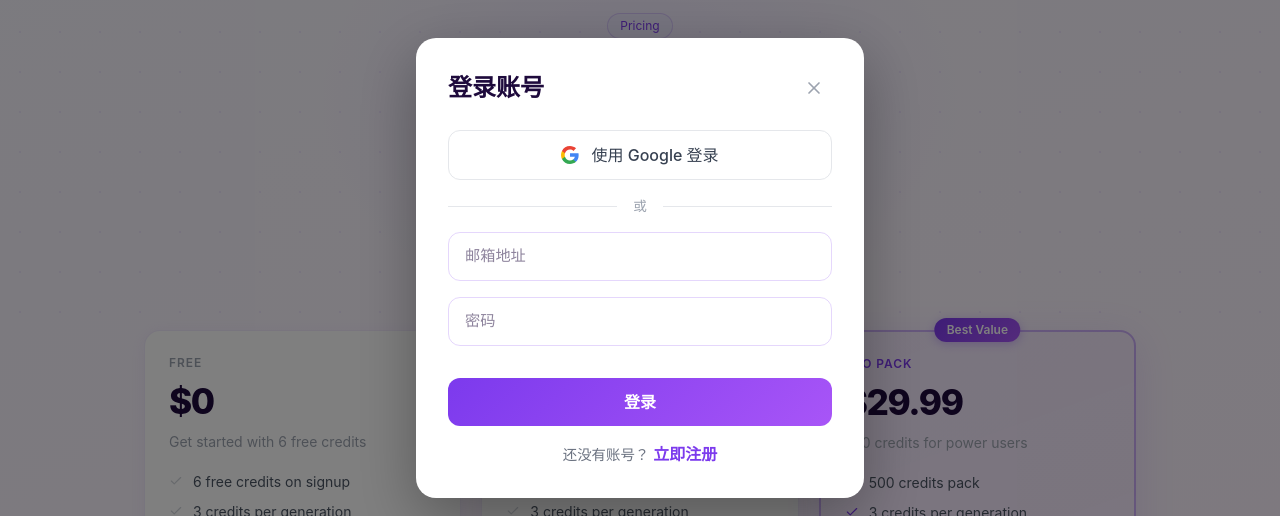
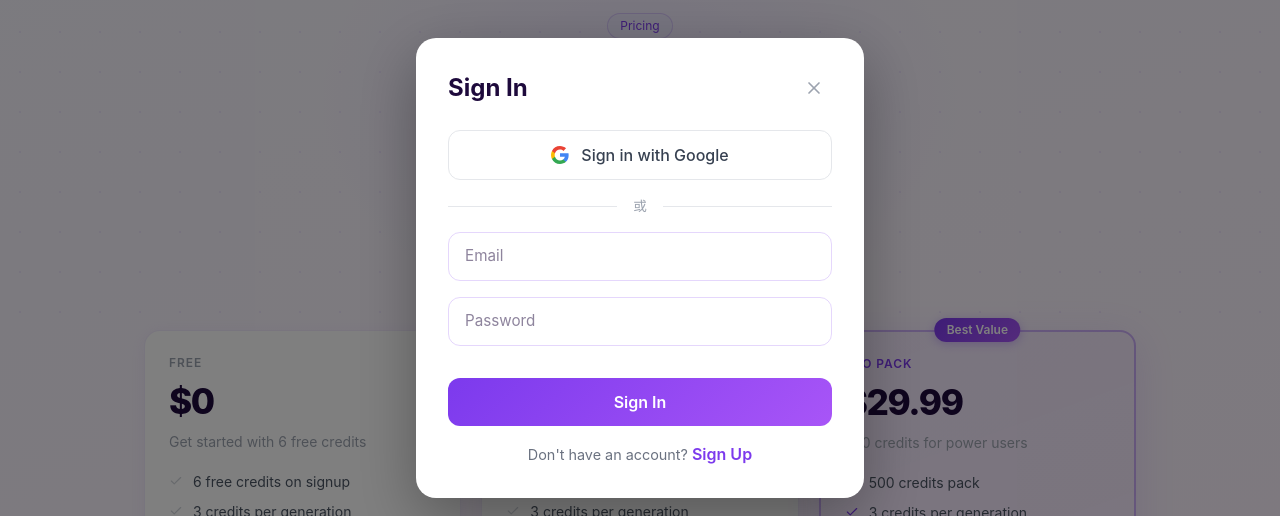
Before and after one commit to sxinguo/PRD-to-Diagrams, a React (Vite) app: page /pricing in a window 1280 px wide. Both pictures are taken after a click on the button "Sign In". Shown: the part 132-648 px from the top of the page. Built offline with nearby package versions, Linux system fonts and the light colour scheme; no server answers.

Commit message:
Translate AuthModal UI text to English

```diff
--- a/src/app/components/AuthModal.tsx
+++ b/src/app/components/AuthModal.tsx
@@ -68,7 +68,7 @@ export function AuthModal({ isOpen, onClose, onSuccess }: AuthModalProps) {
     try {
       if (mode === "signup") {
         if (!turnstileToken) {
-          setMessage({ type: "error", text: "请先完成人机验证" });
+          setMessage({ type: "error", text: "Please complete the verification first" });
           setLoading(false);
           return;
         }
@@ -78,13 +78,13 @@ export function AuthModal({ isOpen, onClose, onSuccess }: AuthModalProps) {
           body: JSON.stringify({ token: turnstileToken }),
         });
         if (!verifyRes.ok) {
-          setMessage({ type: "error", text: "人机验证服务暂时不可用，请稍后再试" });
+          setMessage({ type: "error", text: "Verification service unavailable, please try again later" });
           setLoading(false);
           return;
         }
         const verifyData = await verifyRes.json();
         if (!verifyData.success) {
-          setMessage({ type: "error", text: "人机验证失败，请重新验证" });
+          setMessage({ type: "error", text: "Verification failed, please try again" });
           setLoading(false);
           return;
         }
@@ -94,13 +94,13 @@ export function AuthModal({ isOpen, onClose, onSuccess }: AuthModalProps) {
           body: JSON.stringify({ email }),
         });
         if (!checkRes.ok) {
-          setMessage({ type: "error", text: "注册服务暂时不可用，请稍后再试" });
+          setMessage({ type: "error", text: "Registration service unavailable, please try again later" });
           setLoading(false);
           return;
         }
         const checkData = await checkRes.json();
         if (checkData.exists) {
-          setMessage({ type: "error", text: "该邮箱已注册，请直接登录" });
+          setMessage({ type: "error", text: "This email is already registered, please sign in" });
           setLoading(false);
           return;
         }
@@ -113,16 +113,16 @@ export function AuthModal({ isOpen, onClose, onSuccess }: AuthModalProps) {
         });
         if (error) {
           if (error.message.includes("already been registered") || error.message.includes("already exists") || error.code === "23505") {
-            setMessage({ type: "error", text: "该邮箱已注册，请直接登录或使用其他邮箱" });
+            setMessage({ type: "error", text: "This email is already registered, please sign in or use another email" });
             setLoading(false);
             return;
           }
           throw error;
         }
-        setMessage({ type: "success", text: "注册成功！请查看邮箱验证链接。" });
+        setMessage({ type: "success", text: "Registration successful! Please check your email for the verification link." });
       } else {
         if (!turnstileToken) {
-          setMessage({ type: "error", text: "请先完成人机验证" });
+          setMessage({ type: "error", text: "Please complete the verification first" });
           setLoading(false);
           return;
         }
@@ -132,13 +132,13 @@ export function AuthModal({ isOpen, onClose, onSuccess }: AuthModalProps) {
           body: JSON.stringify({ token: turnstileToken }),
         });
         if (!verifyRes.ok) {
-          setMessage({ type: "error", text: "人机验证服务暂时不可用，请稍后再试" });
+          setMessage({ type: "error", text: "Verification service unavailable, please try again later" });
           setLoading(false);
           return;
         }
         const verifyData = await verifyRes.json();
         if (!verifyData.success) {
-          setMessage({ type: "error", text: "人机验证失败，请重新验证" });
+          setMessage({ type: "error", text: "Verification failed, please try again" });
           setLoading(false);
           return;
         }
@@ -154,7 +154,7 @@ export function AuthModal({ isOpen, onClose, onSuccess }: AuthModalProps) {
         onClose();
       }
     } catch (error: any) {
-      setMessage({ type: "error", text: error.message || "操作失败" });
+      setMessage({ type: "error", text: error.message || "Operation failed" });
     } finally {
       setLoading(false);
     }
@@ -176,7 +176,7 @@ export function AuthModal({ isOpen, onClose, onSuccess }: AuthModalProps) {
       });
       if (error) throw error;
     } catch (error: any) {
-      setMessage({ type: "error", text: error.message || "Google登录失败" });
+      setMessage({ type: "error", text: error.message || "Google sign in failed" });
     } finally {
       setIsOAuthPending(false);
     }
@@ -203,7 +203,7 @@ export function AuthModal({ isOpen, onClose, onSuccess }: AuthModalProps) {
         {/* Header */}
         <div className="flex items-center justify-between mb-6">
           <h2 style={{ fontSize: "1.5rem", fontWeight: 700, color: "#1e0a3c" }}>
-            {mode === "login" ? "登录账号" : "注册账号"}
+            {mode === "login" ? "Sign In" : "Sign Up"}
           </h2>
           <button
             onClick={onClose}
@@ -231,7 +231,7 @@ export function AuthModal({ isOpen, onClose, onSuccess }: AuthModalProps) {
             <path fill="#FBBC05" d="M3.964 10.71A5.41 5.41 0 0 1 3.682 9c0-.593.102-1.17.282-1.71V4.958H.957A8.996 8.996 0 0 0 0 9c0 1.452.348 2.827.957 4.042l3.007-2.332z"/>
             <path fill="#EA4335" d="M9 3.58c1.321 0 2.508.454 3.44 1.345l2.582-2.58C13.463.891 11.426 0 9 0A8.997 8.997 0 0 0 .957 4.958L3.964 7.29C4.672 5.163 6.656 3.58 9 3.58z"/>
           </svg>
-          <span style={{ fontWeight: 500, color: "#374151" }}>使用 Google 登录</span>
+          <span style={{ fontWeight: 500, color: "#374151" }}>Sign in with Google</span>
         </button>
 
         {/* Divider */}
@@ -246,7 +246,7 @@ export function AuthModal({ isOpen, onClose, onSuccess }: AuthModalProps) {
           <div>
             <input
               type="email"
-              placeholder="邮箱地址"
+              placeholder="Email"
               value={email}
               onChange={(e) => setEmail(e.target.value)}
               required
@@ -260,7 +260,7 @@ export function AuthModal({ isOpen, onClose, onSuccess }: AuthModalProps) {
           <div>
             <input
               type="password"
-              placeholder="密码"
+              placeholder="Password"
               value={password}
               onChange={(e) => setPassword(e.target.value)}
               required
@@ -296,13 +296,13 @@ export function AuthModal({ isOpen, onClose, onSuccess }: AuthModalProps) {
               cursor: loading || isOAuthPending ? "not-allowed" : "pointer",
             }}
           >
-            {loading ? "处理中..." : isOAuthPending ? "跳转中..." : mode === "login" ? "登录" : "注册"}
+            {loading ? "Processing..." : isOAuthPending ? "Redirecting..." : mode === "login" ? "Sign In" : "Sign Up"}
           </button>
         </form>
 
         {/* Toggle Mode */}
         <p className="text-center mt-4" style={{ fontSize: "0.9rem", color: "#6b7280" }}>
-          {mode === "login" ? "还没有账号？" : "已有账号？"}
+          {mode === "login" ? "Don't have an account?" : "Already have an account?"}
           <button
             onClick={() => {
               setMode(mode === "login" ? "signup" : "login");
@@ -311,7 +311,7 @@ export function AuthModal({ isOpen, onClose, onSuccess }: AuthModalProps) {
             className="ml-1 font-semibold"
             style={{ color: "#7c3aed" }}
           >
-            {mode === "login" ? "立即注册" : "立即登录"}
+            {mode === "login" ? "Sign Up" : "Sign In"}
           </button>
         </p>
       </motion.div>
```
